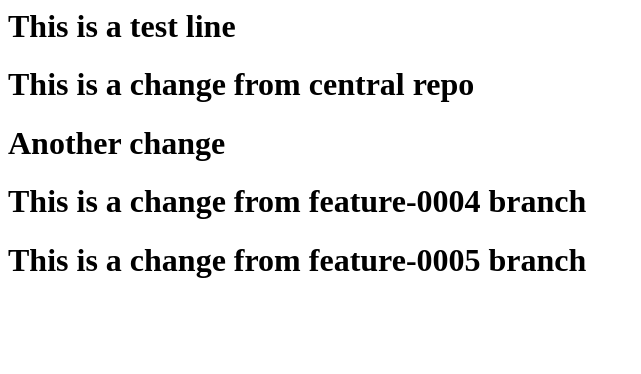
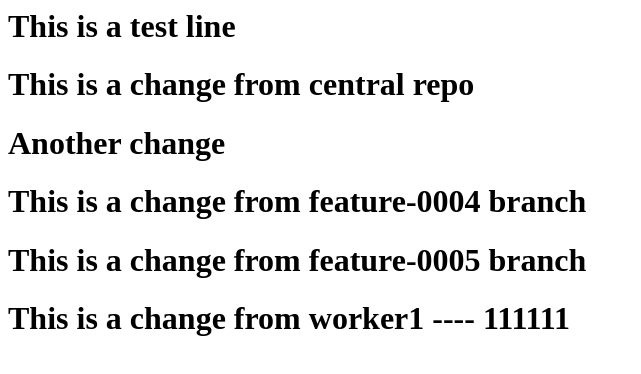
Before and after one commit to bikash-123/eduranz_demo, a plain HTML site: page index.html in a window 1280 px wide. Shown: the whole page, without its empty margins (0-641 px from the left). Drawn offline with Linux system fonts and the light colour scheme.

Commit message:
Changes from worker 1111

```diff
--- a/index.html
+++ b/index.html
@@ -3,3 +3,4 @@
 <h1>Another change</h1>
 <h1>This is a change from feature-0004 branch</h1>
 <h1>This is a change from feature-0005 branch</h1>
+<h1>This is a change from worker1 ---- 111111</h1>
```
